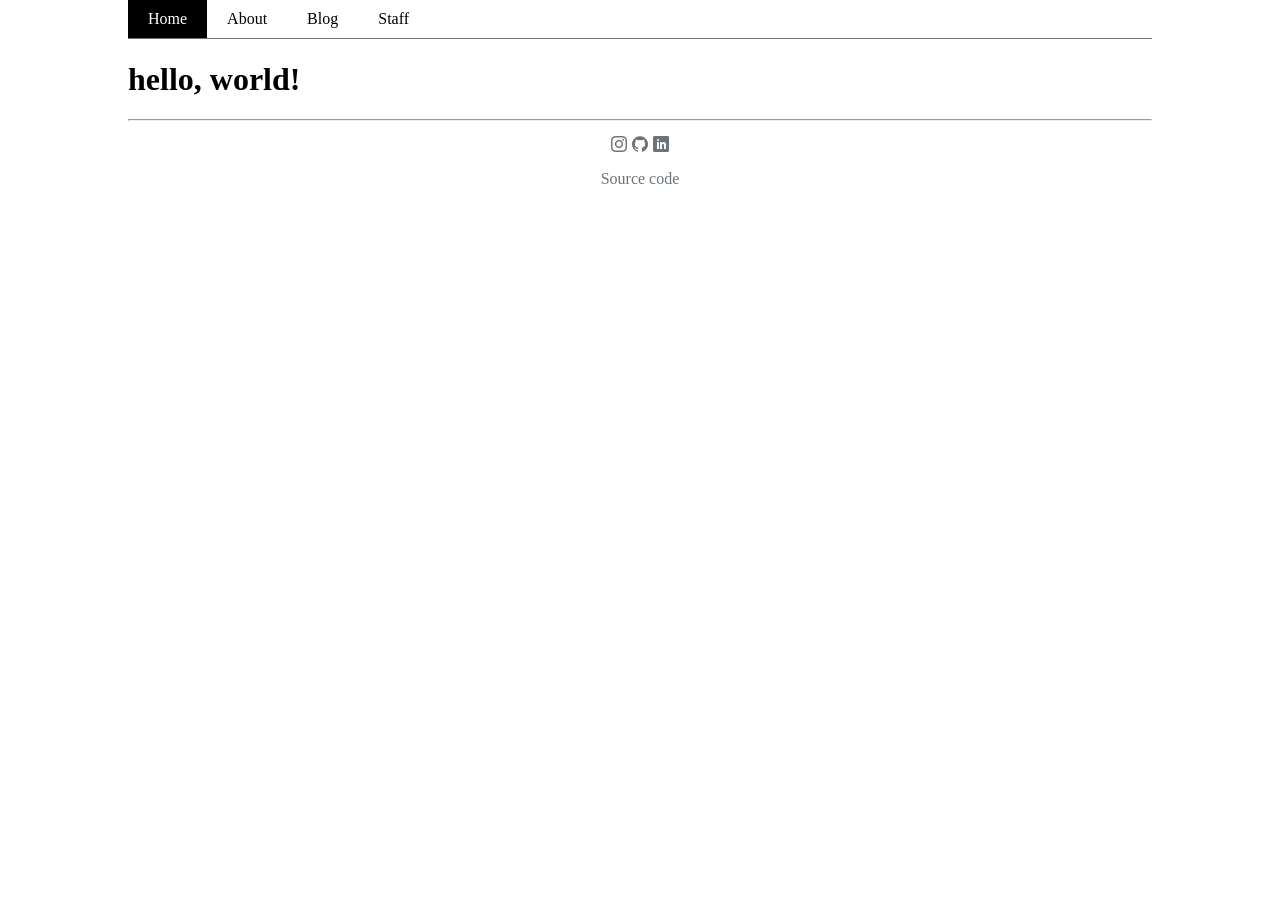
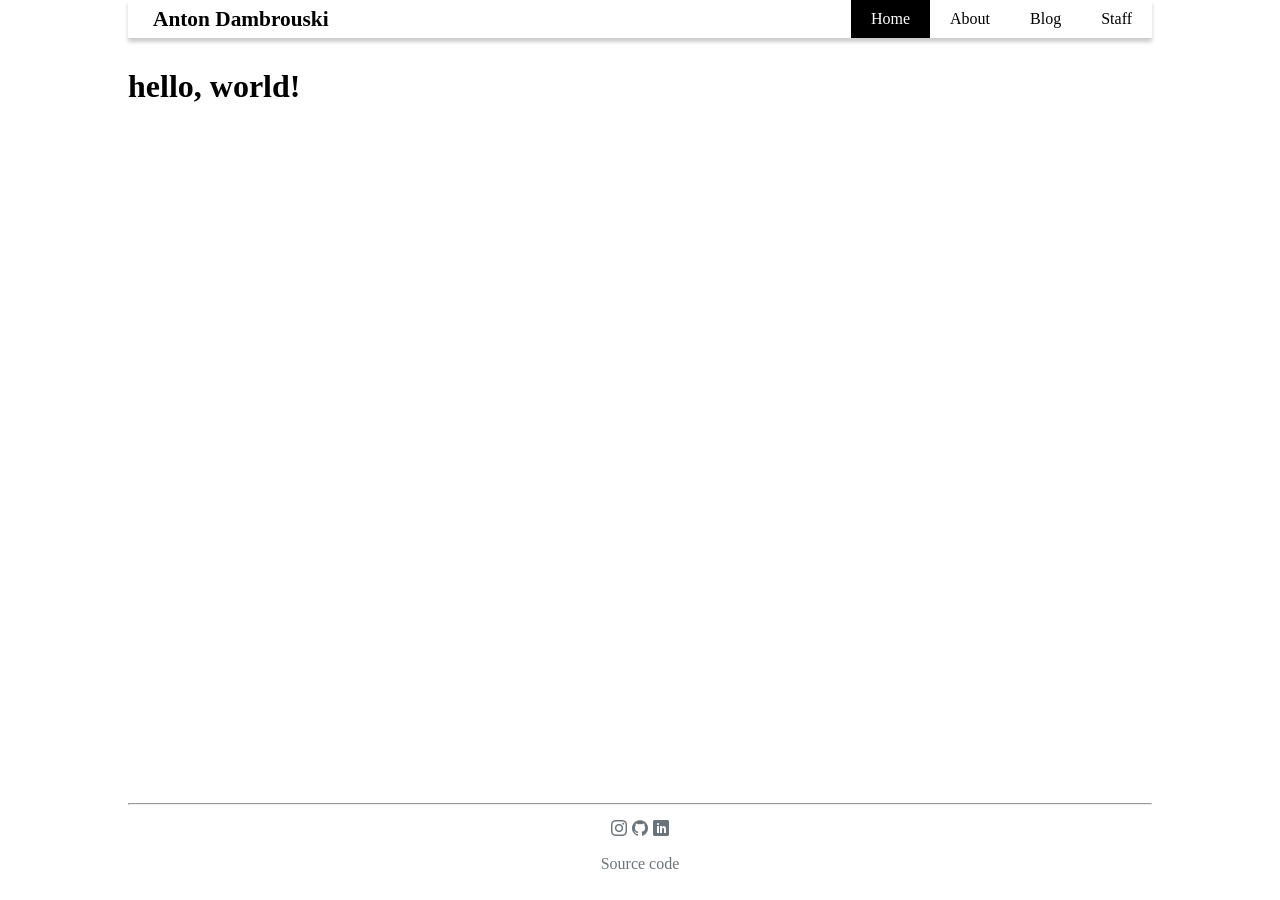
Before and after one commit to AntonDambrouski/AntonDambrouski.github.io, a Jekyll site: the page built from index.html, in a window 1280 px wide. Built offline with Jekyll 4.4.1, drawn with Linux system fonts in a browser that asks for light colours; some web fonts are replaced.

Commit message:
Add header

```diff
--- /dev/null
+++ b/_includes/header.html
@@ -0,0 +1,4 @@
+<div class="header">
+  <h3 class="logo_header">Anton Dambrouski</h3>
+  {% include navigation.html %}
+</div>
--- a/_includes/navigation.html
+++ b/_includes/navigation.html
@@ -1,7 +1,7 @@
 <nav class="navmenu">
   <ul class="navmenu-container">
     {% for item in site.data.navigation %}
-    <li class="navmenu_item" ><a href="{{ item.link }}" {% if page.url == item.link %}class="navmenu_link navmenu_link__active" {%else%}class="navmenu_link" {% endif %}>
+    <li class="navmenu_item" {% if page.url == item.link %}class="navmenu_item navmenu_item__active" {%else%}class="navmenu_link" {% endif %}><a href="{{ item.link }}" {% if page.url == item.link %}class="navmenu_link navmenu_link__active" {%else%}class="navmenu_link" {% endif %}>
       {{item.name}}
     </a>
       </li>
--- a/_layouts/default.html
+++ b/_layouts/default.html
@@ -12,8 +12,8 @@
   </head>
   <body class="body">
     <div class="body_content">
-      <header>{% include navigation.html %}</header>
-      <main>{{ content }}</main>
+      <header>{% include header.html %}</header>
+      <main style="height: 80vh">{{ content }}</main>
       <footer>{% include footer.html %}</footer>
     </div>
   </body>
--- /dev/null
+++ b/_sass/header.scss
@@ -0,0 +1,21 @@
+.header {
+  margin-bottom: 30px;
+  display: flex;
+  justify-content: space-between;
+  align-items: center;
+  box-shadow: 0px 4px 4px rgba(0, 0, 0, 0.2);
+}
+
+.logo_header {
+  margin: 0 25px;
+  font-size: 16pt;
+}
+
+.image_container {
+  overflow: hidden;
+}
+
+.logo_image {
+  max-width: 100px;
+  border-radius: 50%;
+}
--- a/_sass/main.scss
+++ b/_sass/main.scss
@@ -26,3 +26,13 @@
 .row {
   margin: 15px 0px;
 }
+
+.image {
+  max-width: 100%;
+}
+
+@media screen and (max-width: 600px) {
+  .body_content {
+    width: 95vw;
+  }
+}
--- a/_sass/navigation.scss
+++ b/_sass/navigation.scss
@@ -1,10 +1,6 @@
 $primaryColor: #000;
 $secondaryColor: #fff;
 $tertiaryColor: #6b747a;
-
-.navmenu {
-  border-bottom: 1px solid $tertiaryColor;
-}
 
 .navmenu-container {
   padding: 0;
@@ -16,11 +12,12 @@ $tertiaryColor: #6b747a;
 }
 
 .navmenu_item {
+  flex: 1;
   text-align: center;
 }
 
 .navmenu_link {
-  display: inline-block;
+  display: block;
   padding: 10px 20px;
   text-decoration: none;
   color: $primaryColor;
--- a/assets/css/styles.scss
+++ b/assets/css/styles.scss
@@ -4,3 +4,4 @@
 @import "main";
 @import "footer";
 @import "navigation";
+@import "header";
```
